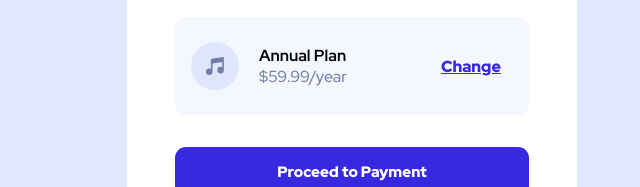
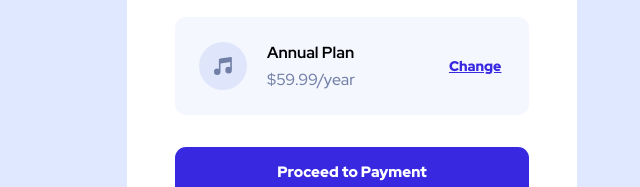
Before and after one commit to jcccc4/order-summary-component, a plain HTML site: page index.html in a window 1280 px wide. Shown: the part 502-689 px from the top of the page, 288-928 px from the left. Drawn offline with Linux system fonts and the light colour scheme.

Commit message:
Fixed the margin and spaces

```diff
--- a/index.html
+++ b/index.html
@@ -50,16 +50,16 @@
           any device anywhere you like!
         </div>
         <div
-          class="bg-very-pale-blue mt-6 p-4 rounded-[11px] h-[81px] flex items-center md:mt-5 md:h-[98px]"
+          class="bg-very-pale-blue mt-6 p-4 rounded-[11px] h-[81px] flex items-center md:mt-5 md:h-[98px] md:p-6"
         >
           <img src="./images/icon-music.svg" alt="Music Icon" />
           <div class="ml-5 text-plan md:text-plan-md">
-            <div class="font-bold">Annual Plan</div>
+            <div class="font-bold md:mb-1.5">Annual Plan</div>
             <div class="text-desaturated-blue">$59.99/year</div>
           </div>
 
           <div
-            class="text-link text-bright-blue underline ml-[50px] font-black md:text-plan-md md:ml-[94px]  hover:text-hover hover:no-underline"
+            class="text-link text-bright-blue underline ml-[50px] font-black md:text-link-md md:ml-[94px]  hover:text-hover hover:no-underline"
           >
             Change
           </div>
```
Also changed, not shown: output.css.
